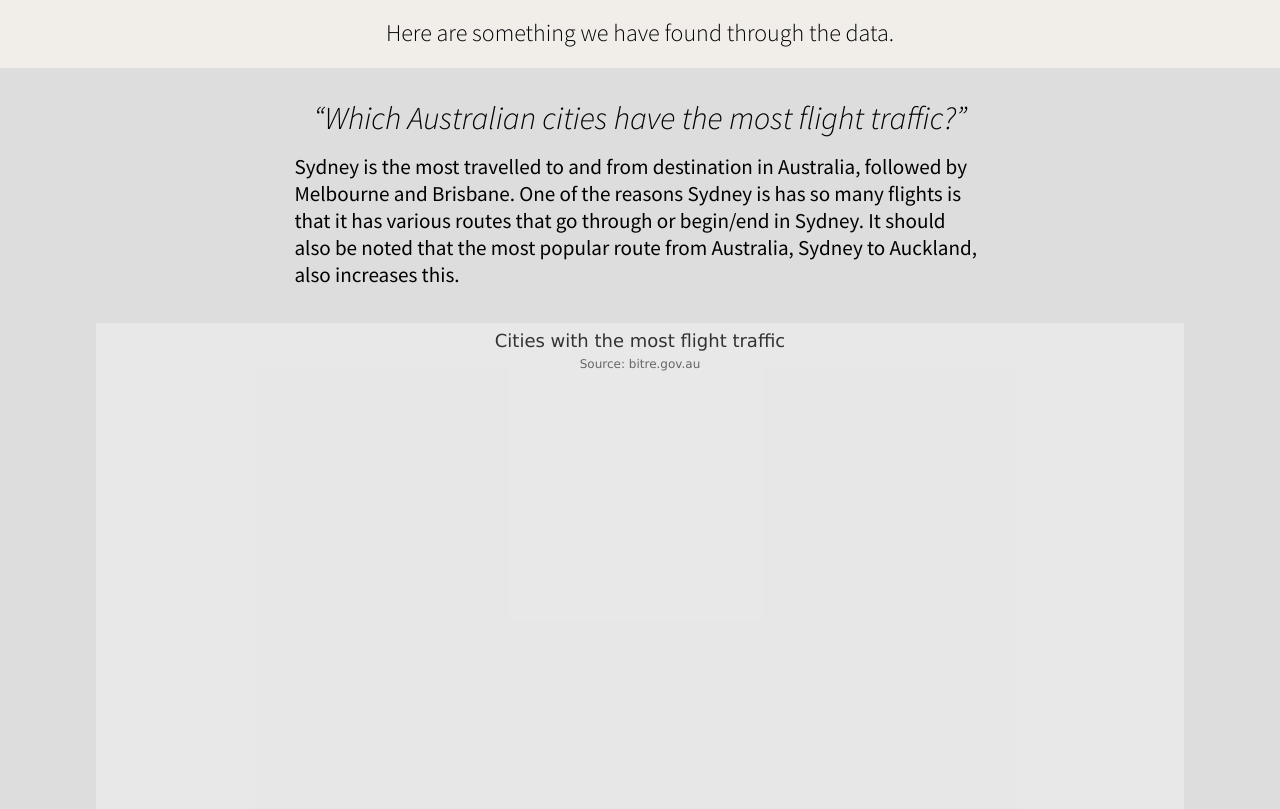
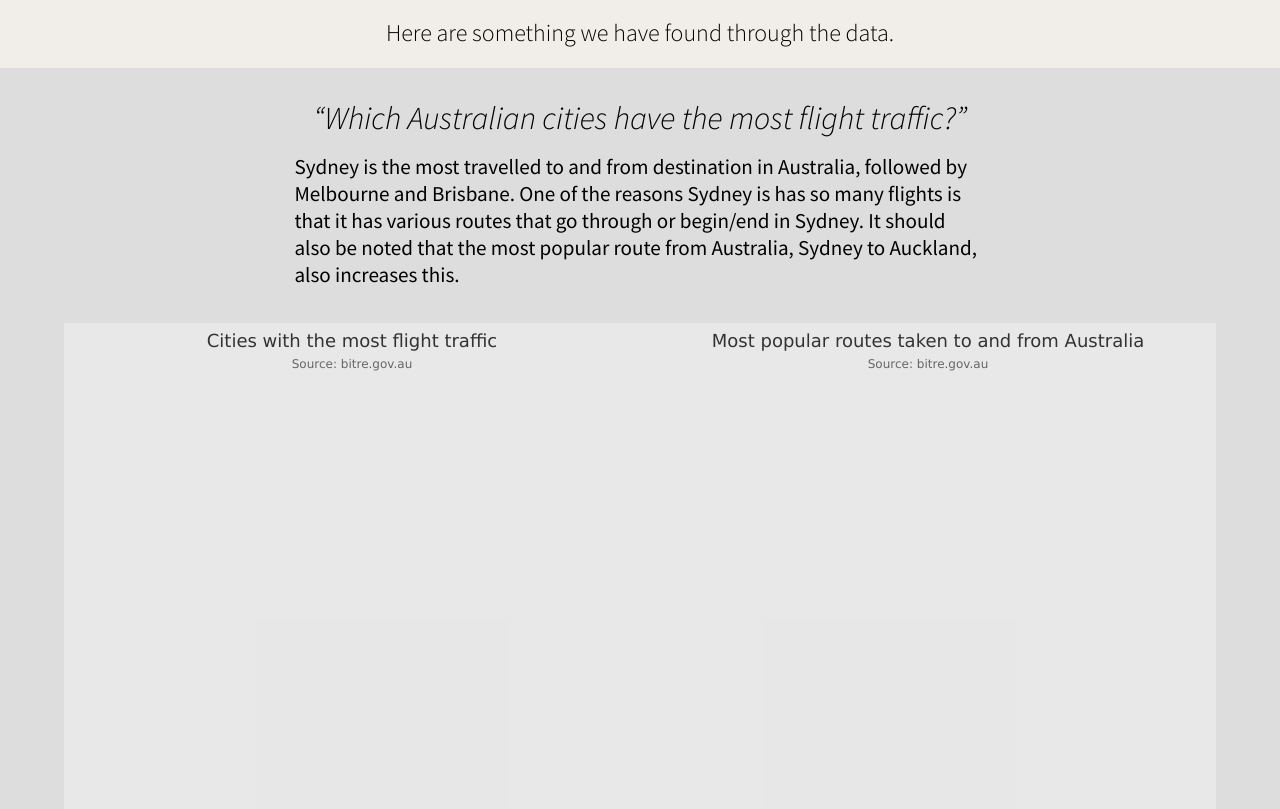
Before and after one commit to jack9966qk/INFO20002-Project, a plain HTML site: page Webpages/hypothesis.html in a window 1280 px wide. Shown: the part 143-952 px from the top of the page. Drawn offline with nearby package versions, Linux system fonts and the light colour scheme; no server answers.

Commit message:
Minor Fixes 2.0

```diff
--- a/Webpages/hypothesis.css
+++ b/Webpages/hypothesis.css
@@ -35,3 +35,7 @@ div.questionBlock > div {
 	margin-right: auto;
 	display: inline-block;
 }
+#container6, #container7, #container1, #container8{
+	width: 45%;
+	min-width: 400px;
+}
--- a/Webpages/hypothesis.js
+++ b/Webpages/hypothesis.js
@@ -19,7 +19,7 @@ $(function () {
         },
 
 		xAxis: {
-            crosshair: true
+            crosshair: true,
         },
 
 		yAxis: {
@@ -175,6 +175,12 @@ $(function () {
 
 		subtitle: {
             text: 'Source: bitre.gov.au'
+        },
+
+		yAxis: {
+            title: {
+				text: 'US Dollar'
+			}
         },
 
         data: {
```
